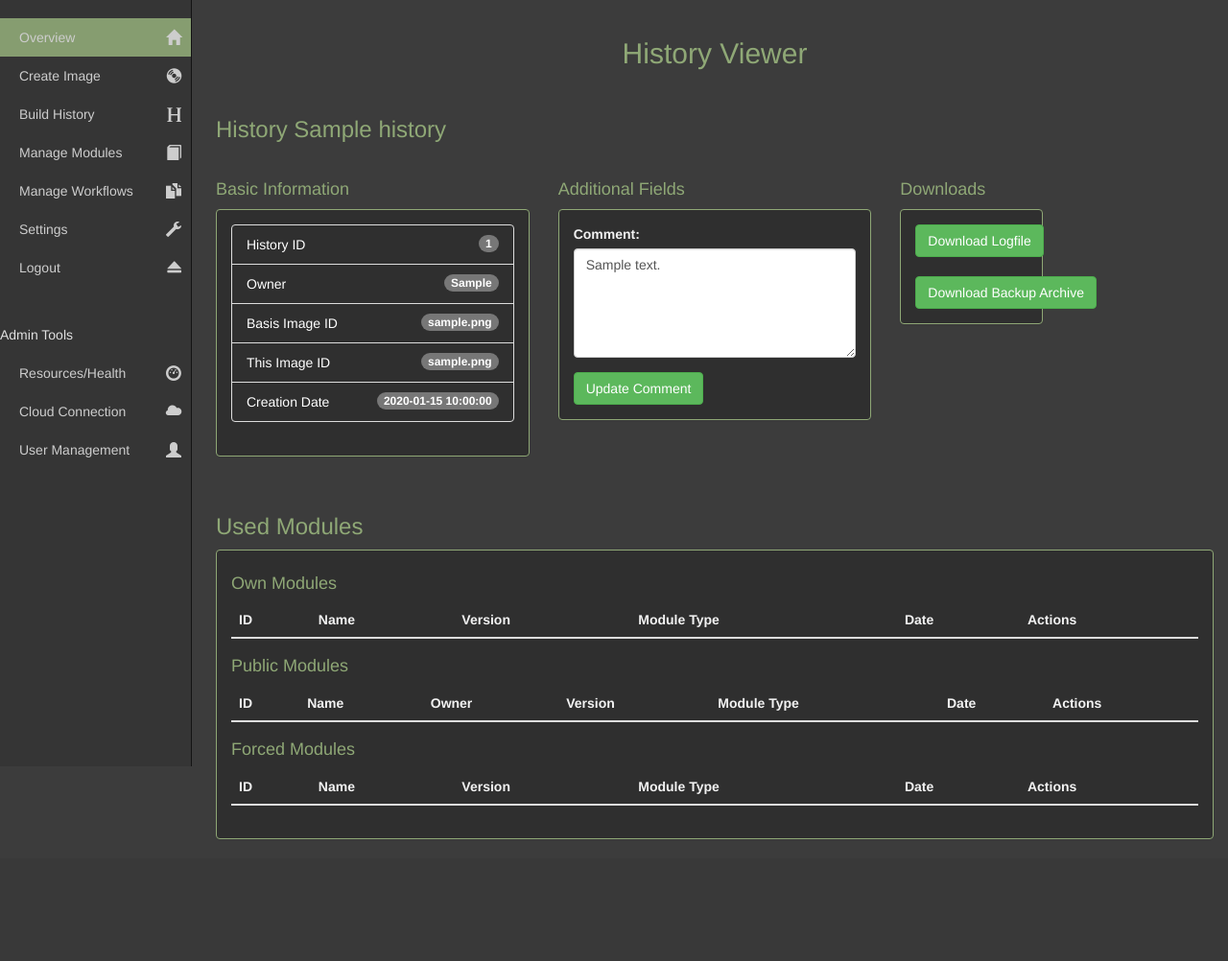
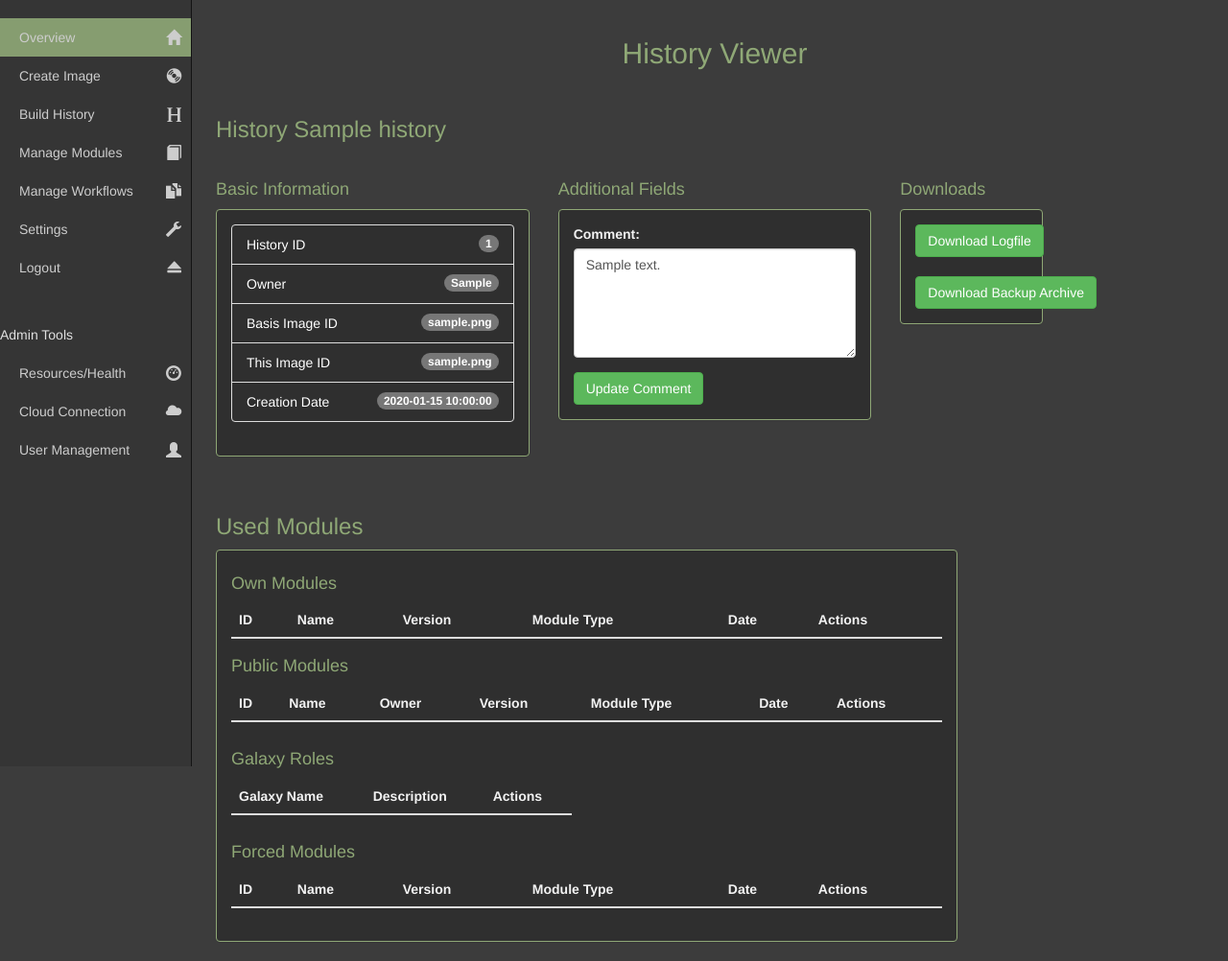
Before and after one commit to awalende/BibiImageCreator, a Flask app: template templates/show_history.html in a window 1280 px wide. Shown: the part 52-1054 px from the top of the page at 96% size. Before the commit the page ends 927 px from the top, so only its background shows below. Run offline with Flask 2, Linux system fonts and the light colour scheme; the template is opened without the code that fills it: values that come from a table or form of the project are taken from there, others are empty; the visitor is signed in with stand-in values (Sample User, id 1); tables that the repository leaves empty hold one stand-in row (values such as "Sample post"); lists and menus that the app fills with data are empty; some libraries are stand-ins or nearby versions.

Commit message:
history representation is corrected for galaxy entrys

```diff
--- a/src/routing/rest.py
+++ b/src/routing/rest.py
@@ -14,6 +14,7 @@ from src.sqlalchemy.db_alchemy import db as db_alch
 from src.sqlalchemy.db_model import *
 from src.utils import local_resource, checkings, constants
 import shutil
+import tarfile
 
 
 app_rest = Blueprint('app_rest', __name__)
@@ -474,6 +475,16 @@ def getHistoryModuleFileByID():
 		return jsonify(error = 'not privileged')
 
 	filepath = constants.ROOT_PATH + '/' + targetModule.path
+
+
+	if os.path.isdir(filepath):
+
+		#todo filename creation is weird
+		with tarfile.open(filepath+'bac.tar.gz', "w:gz") as tar:
+			tar.add(filepath, arcname=os.path.basename(filepath))
+			return send_file(filepath+'bac.tar.gz', as_attachment=True, mimetype='text/plain')
+
+
 	return send_file(filepath, as_attachment=True, mimetype='text/plain')
 
 
--- a/templates/show_history.html
+++ b/templates/show_history.html
@@ -26,6 +26,7 @@
 
 
                     <a id="downloadRef" href=""><button  id="downloadModuleButton" type="button" class="btn btn-success">Download Module</button></a>
+
 
                 </div>
                 <div class="modal-footer">
@@ -109,6 +110,9 @@
 
 
     <br>
+
+    <div class="row">
+        <div class="col-lg-9">
              <h3>Used Modules</h3>
         <div class="panel panel-default">
             <div class="panel-body">
@@ -127,7 +131,7 @@
                     <tbody>
                         {% for module in data.modules  %}
                             <tr>
-                        {% if module.owner == session['username'] %}
+                            {% if module.owner == session['username'] and module.module_type != 'GALAXY' %}
                                 <td>{{ module.id }}</td>
                                 <td>{{ module.name }}</td>
                                 <td>{{ module.version }}</td>
@@ -171,6 +175,45 @@
                     </tbody>
                 </table>
 
+
+
+                <div class="row">
+                    <div class="col-md-6">
+                        <h4>Galaxy Roles</h4>
+                         <table class="table">
+                            <thead>
+                            <tr>
+                                <th>Galaxy Name</th>
+                                <th>Description</th>
+                                <th>Actions</th>
+                            </tr>
+                             </thead>
+                             <tbody>
+                                {% for module in data.modules %}
+                                    <tr>
+                                    {% if module.module_type == 'GALAXY' %}
+                                        <td>{{ module.name }}</td>
+                                        <td>{{ module.description }}</td>
+                                        <td><button id = "galaxy_info_button" type = "button" class="btn btn-xs btn-warning"> <span class="glyphicon glyphicon-info-sign"></span> </button></td>
+
+
+                                    {% endif %}
+                                {% endfor %}
+
+
+
+                             </tbody>
+
+                </table>
+
+                    </div>
+
+
+                </div>
+
+
+
+
                 <h4>Forced Modules</h4>
                 <table class="table" id="forcedModulesTable">
                     <thead>
@@ -199,10 +242,23 @@
                     </tbody>
                 </table>
 
+
+
+
+
         </div>
 
 
     </div>
+
+
+        </div>
+
+
+
+    </div>
+
+
 
     <script type="text/javascript">
 
@@ -213,31 +269,36 @@
         });
 
 
-
+        //Show information for LOCAL Modules....not from galaxy.
         $('.panel-body').on('click', '#info_button', function () {
-
-
             var $row = $(this).closest('tr');
             var $columns = $row.find('td');
             targetID = $columns[0].innerText;
-
             $.getJSON('/_getHistoryModuleByID', {
                 id: targetID
-
             }, function (result) {
-
                 $('#infoModal_ID').text(result.id + ", " + result.name + ", " + result.owner);
                 $('#infoModal_description').text(result.description);
+                $('#downloadRef').attr('href', '/_getHistoryModuleFileByID?id=' + result.id);
+            });
+            $('#infoModuleModal').modal('toggle');
+        });
 
-                $('#downloadRef').attr('href', '/_getHistoryModuleFileByID?id=' + result.id);
+        $('.panel-body').on('click', '#galaxy_info_button', function () {
+            var $row = $(this).closest('tr');
+            var $columns = $row.find('td');
+
+            var url_module = $columns[0].innerText;
+            url_module = url_module.replace(".", "/");
+
+            //build url
+            var galaxyUrl = 'https://galaxy.ansible.com/' + url_module + '/';
+            window.open(galaxyUrl, '_blank');
 
 
         });
 
-            $('#infoModuleModal').modal('toggle');
 
-
-        });
 
 
 
@@ -252,12 +313,9 @@
                 }),
                 contentType: "application/json; charset=utf-8",
                 success: function (data) {
-
                     location.reload();
                 }
-
             })
-
         })
 
 
```
Also changed, not shown: src/threads/workerThread.py (+3 -10 lines). Lines whose indentation alone changed are shown as unchanged.
